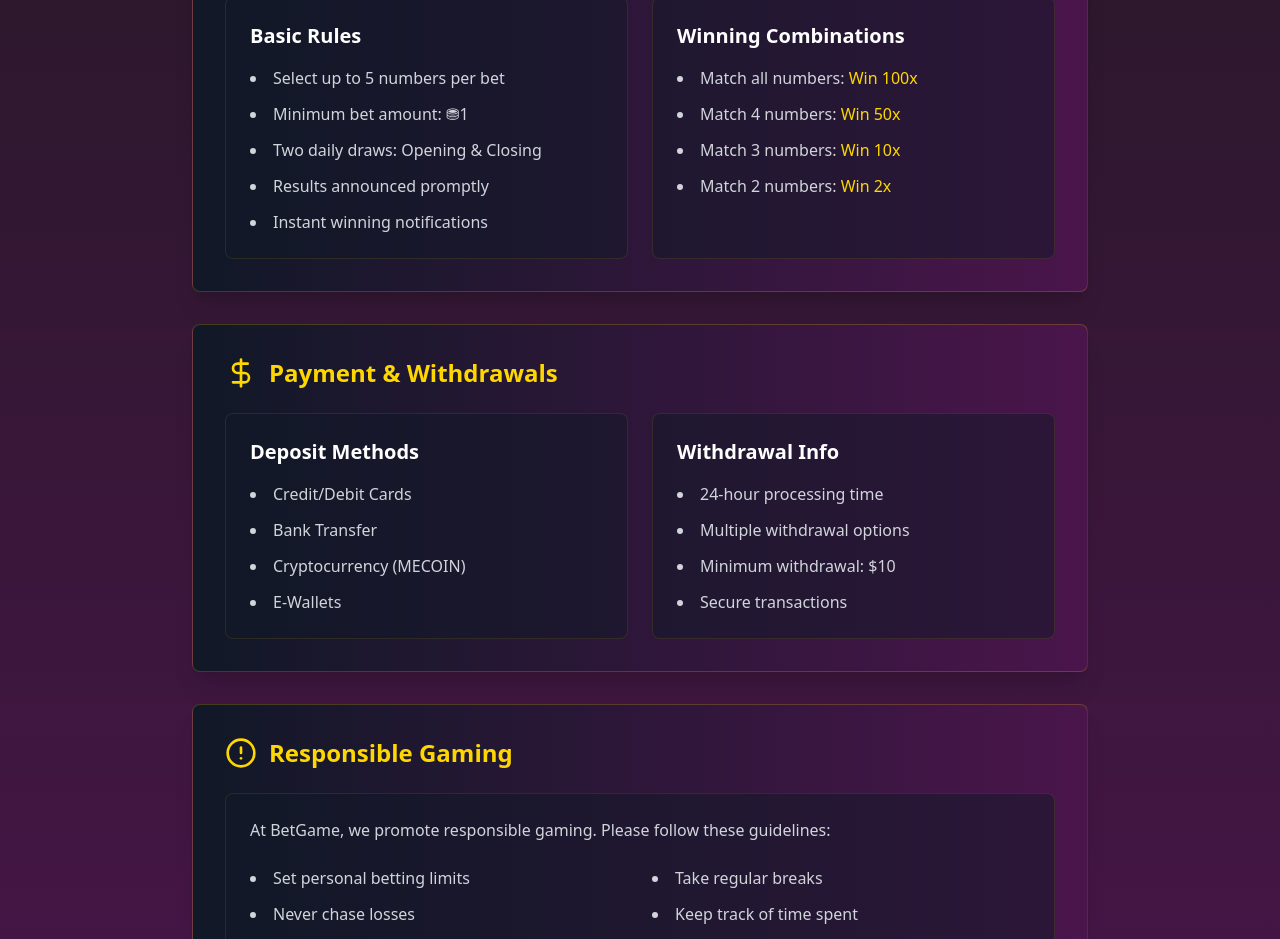
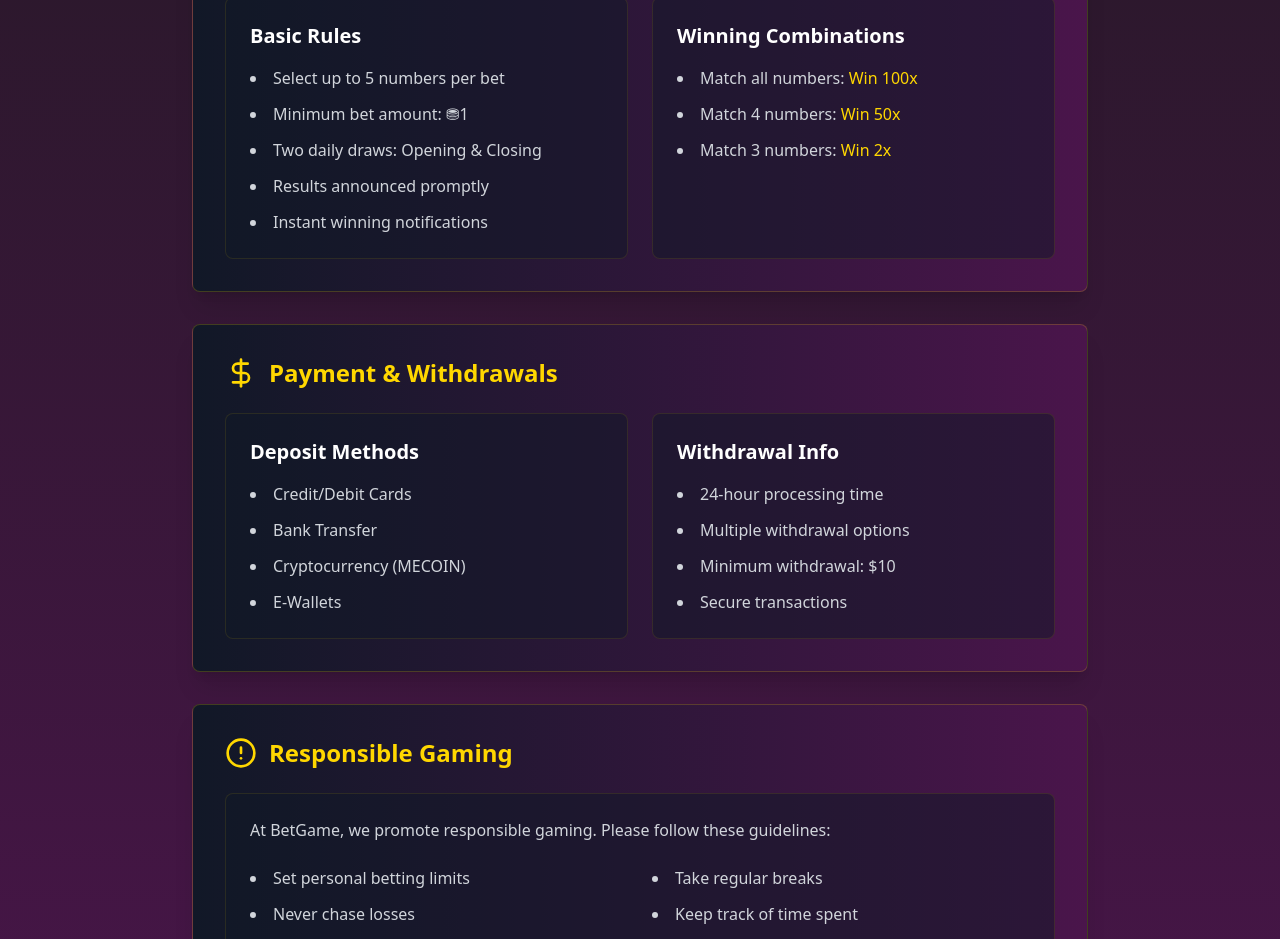
Before and after one commit to arpitaevents77/Parag31-3-25, a React (Vite) app: page /how-to-play in a window 1280 px wide. Shown: the part 840-1779 px from the top of the page. Built offline with nearby package versions, Linux system fonts and the light colour scheme.

Commit message:
reward x

```diff
--- a/src/pages/HowToPlay.tsx
+++ b/src/pages/HowToPlay.tsx
@@ -70,8 +70,7 @@ const HowToPlay = () => {
                     <ul className="list-disc list-inside space-y-3 text-gray-300">
                       <li>Match all numbers: <span className="text-casino-gold">Win 100x</span></li>
                       <li>Match 4 numbers: <span className="text-casino-gold">Win 50x</span></li>
-                      <li>Match 3 numbers: <span className="text-casino-gold">Win 10x</span></li>
-                      <li>Match 2 numbers: <span className="text-casino-gold">Win 2x</span></li>
+                      <li>Match 3 numbers: <span className="text-casino-gold">Win 2x</span></li>
                     </ul>
                   </div>
                 </div>
```
